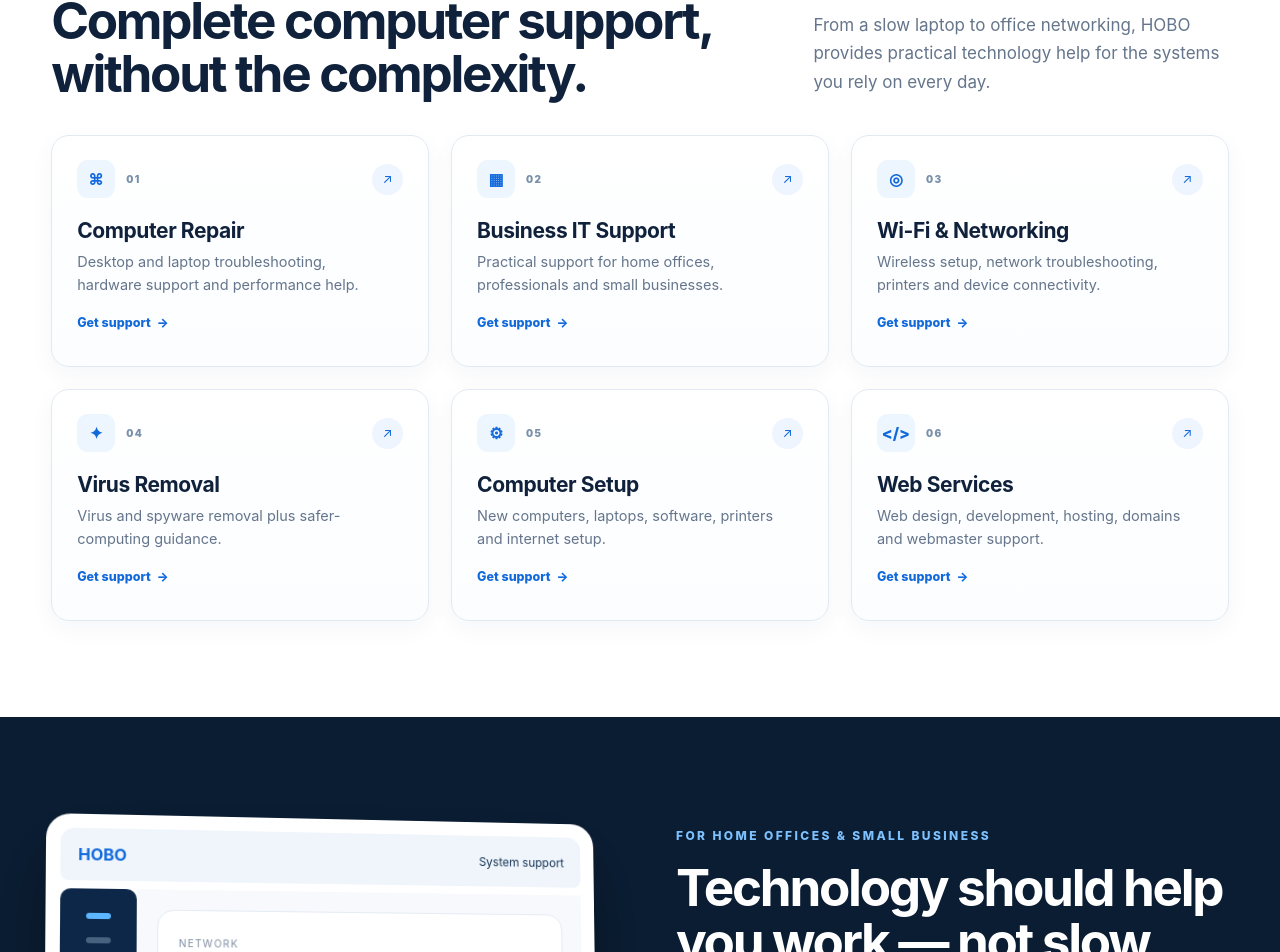
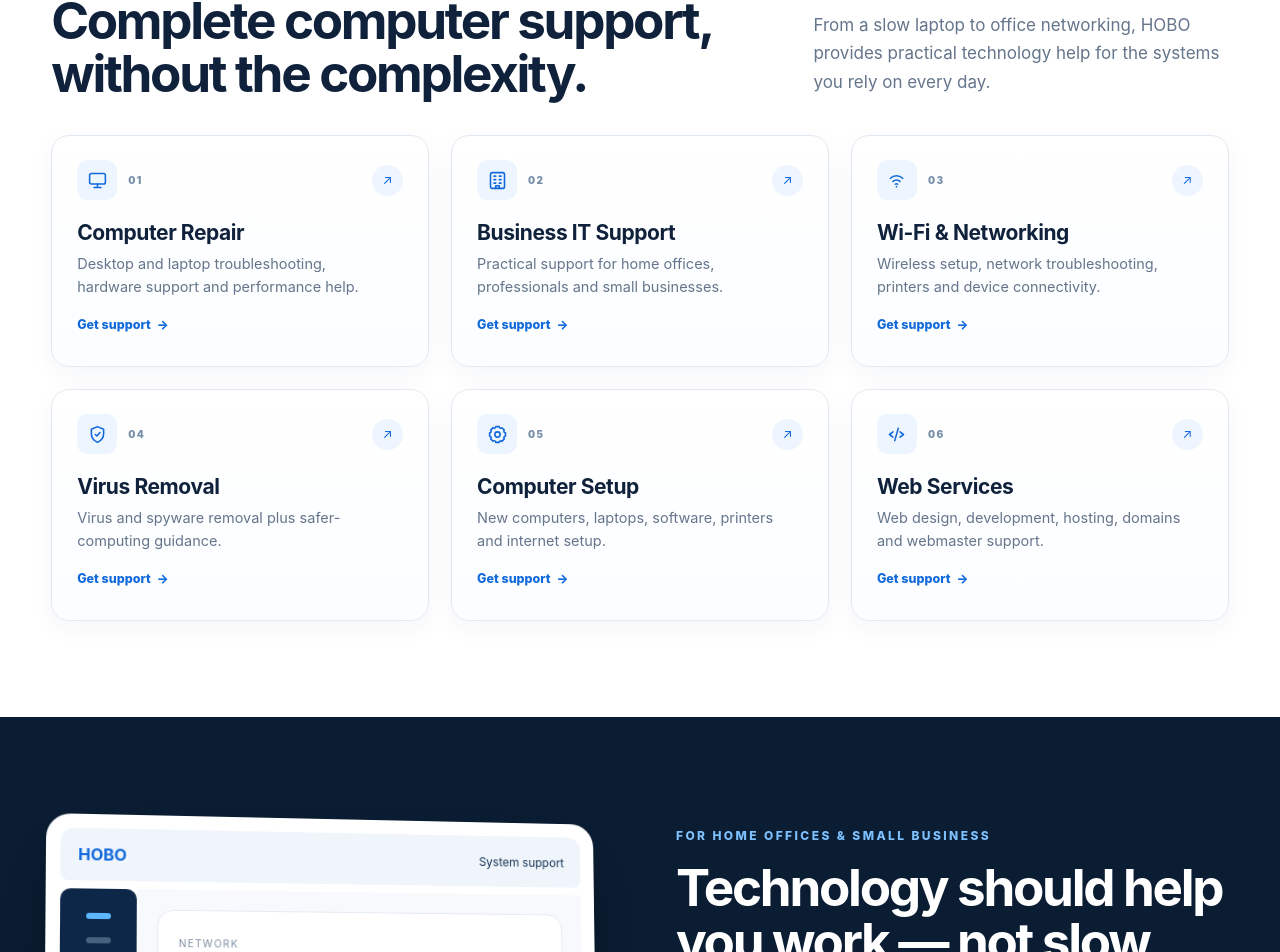
Before and after one commit to iman-karimi/hobo-redesign-demo, a Next.js app: page / in a window 1280 px wide. Shown: the part 1040-1992 px from the top of the page. Built offline with nearby package versions, Linux system fonts and the light colour scheme.

Commit message:
Replace service glyphs with inline SVG icons

```diff
--- a/app/page.js
+++ b/app/page.js
@@ -1,10 +1,10 @@
 const services = [
-  ["01", "⌘", "Computer Repair", "Desktop and laptop troubleshooting, hardware support and performance help."],
-  ["02", "▦", "Business IT Support", "Practical support for home offices, professionals and small businesses."],
-  ["03", "◎", "Wi-Fi & Networking", "Wireless setup, network troubleshooting, printers and device connectivity."],
-  ["04", "✦", "Virus Removal", "Virus and spyware removal plus safer-computing guidance."],
-  ["05", "⚙", "Computer Setup", "New computers, laptops, software, printers and internet setup."],
-  ["06", "</>", "Web Services", "Web design, development, hosting, domains and webmaster support."]
+  ["01", "computer", "Computer Repair", "Desktop and laptop troubleshooting, hardware support and performance help."],
+  ["02", "business", "Business IT Support", "Practical support for home offices, professionals and small businesses."],
+  ["03", "wifi", "Wi-Fi & Networking", "Wireless setup, network troubleshooting, printers and device connectivity."],
+  ["04", "shield", "Virus Removal", "Virus and spyware removal plus safer-computing guidance."],
+  ["05", "settings", "Computer Setup", "New computers, laptops, software, printers and internet setup."],
+  ["06", "code", "Web Services", "Web design, development, hosting, domains and webmaster support."]
 ];
 
 const benefits = [
@@ -13,6 +13,35 @@ const benefits = [
   ["Practical solutions", "Clear help focused on getting your technology working again."],
   ["Personal service", "Support designed for households, home offices and small businesses."]
 ];
+
+function ServiceIcon({ type }) {
+  const common = {
+    viewBox: "0 0 24 24",
+    fill: "none",
+    stroke: "currentColor",
+    strokeWidth: "1.8",
+    strokeLinecap: "round",
+    strokeLinejoin: "round",
+    "aria-hidden": "true"
+  };
+
+  if (type === "computer") {
+    return <svg {...common}><rect x="3" y="4" width="18" height="12" rx="2"/><path d="M8 20h8M12 16v4"/></svg>;
+  }
+  if (type === "business") {
+    return <svg {...common}><rect x="4" y="3" width="16" height="18" rx="2"/><path d="M8 7h2M14 7h2M8 11h2M14 11h2M8 15h2M14 15h2M10 21v-3h4v3"/></svg>;
+  }
+  if (type === "wifi") {
+    return <svg {...common}><path d="M5 9.5a10 10 0 0 1 14 0M8 13a6 6 0 0 1 8 0M10.8 16.2a2 2 0 0 1 2.4 0"/><circle cx="12" cy="19" r="1" fill="currentColor" stroke="none"/></svg>;
+  }
+  if (type === "shield") {
+    return <svg {...common}><path d="M12 3 19 6v5c0 4.6-2.9 8-7 10-4.1-2-7-5.4-7-10V6l7-3Z"/><path d="m9.5 12 1.7 1.7 3.6-3.9"/></svg>;
+  }
+  if (type === "settings") {
+    return <svg {...common}><circle cx="12" cy="12" r="3"/><path d="M19.4 15a1.7 1.7 0 0 0 .3 1.9l.1.1-2.8 2.8-.1-.1a1.7 1.7 0 0 0-1.9-.3 1.7 1.7 0 0 0-1 1.6V21h-4v-.1a1.7 1.7 0 0 0-1-1.6 1.7 1.7 0 0 0-1.9.3l-.1.1L4.2 17l.1-.1a1.7 1.7 0 0 0 .3-1.9A1.7 1.7 0 0 0 3 14H3v-4h.1a1.7 1.7 0 0 0 1.6-1 1.7 1.7 0 0 0-.3-1.9L4.2 7 7 4.2l.1.1a1.7 1.7 0 0 0 1.9.3 1.7 1.7 0 0 0 1-1.6V3h4v.1a1.7 1.7 0 0 0 1 1.6 1.7 1.7 0 0 0 1.9-.3l.1-.1L19.8 7l-.1.1a1.7 1.7 0 0 0-.3 1.9A1.7 1.7 0 0 0 21 10h.1v4H21a1.7 1.7 0 0 0-1.6 1Z"/></svg>;
+  }
+  return <svg {...common}><path d="m8 9-4 3 4 3M16 9l4 3-4 3M14 5l-4 14"/></svg>;
+}
 
 export default function Home() {
   return (
@@ -31,7 +60,8 @@ export default function Home() {
         .card:hover:before{opacity:1}
         .cardTop{align-items:center!important}
         .serviceMeta{display:flex;align-items:center;gap:11px}
-        .serviceIcon{width:38px;height:38px;border-radius:11px;display:grid;place-items:center;background:#edf5ff;color:#1169db;font-size:16px;font-weight:800;line-height:1}
+        .serviceIcon{width:40px;height:40px;border-radius:11px;display:grid;place-items:center;background:#edf5ff;color:#1169db;line-height:1;flex:0 0 40px}
+        .serviceIcon svg{width:21px;height:21px;display:block}
         .cardNum{font-size:10px!important;letter-spacing:.14em!important;color:#7990aa!important}
         .cardArrow{width:31px!important;height:31px!important;font-size:13px;transition:.2s}
         .card:hover .cardArrow{background:#1169db;color:white;transform:translate(1px,-1px)}
@@ -40,7 +70,7 @@ export default function Home() {
         .card a{margin-top:18px!important;padding-top:0!important;font-size:12.5px!important;display:inline-flex;gap:6px;align-items:center}
         .card a span{transition:.2s}.card:hover a span{transform:translateX(3px)}
         @media(max-width:980px){.cards{gap:18px!important}.card{min-height:220px!important}}
-        @media(max-width:640px){.servicesSection{padding-top:64px;padding-bottom:68px}.cards{gap:14px!important}.card{min-height:0!important;padding:21px!important}.card h3{margin-top:17px!important}.card p{max-width:100%}.serviceIcon{width:36px;height:36px}}
+        @media(max-width:640px){.servicesSection{padding-top:64px;padding-bottom:68px}.cards{gap:14px!important}.card{min-height:0!important;padding:21px!important}.card h3{margin-top:17px!important}.card p{max-width:100%}.serviceIcon{width:38px;height:38px;flex-basis:38px}.serviceIcon svg{width:20px;height:20px}}
       `}</style>
 
       <div className="demo">UNOFFICIAL REDESIGN CONCEPT — NOT THE OFFICIAL HOBO WEBSITE</div>
@@ -123,7 +153,7 @@ export default function Home() {
           {services.map(([num, icon, title, desc]) => (
             <article className="card" key={title}>
               <div className="cardTop">
-                <div className="serviceMeta"><span className="serviceIcon">{icon}</span><span className="cardNum">{num}</span></div>
+                <div className="serviceMeta"><span className="serviceIcon"><ServiceIcon type={icon} /></span><span className="cardNum">{num}</span></div>
                 <span className="cardArrow">↗</span>
               </div>
               <h3>{title}</h3><p>{desc}</p><a href="#contact">Get support <span>→</span></a>
```
